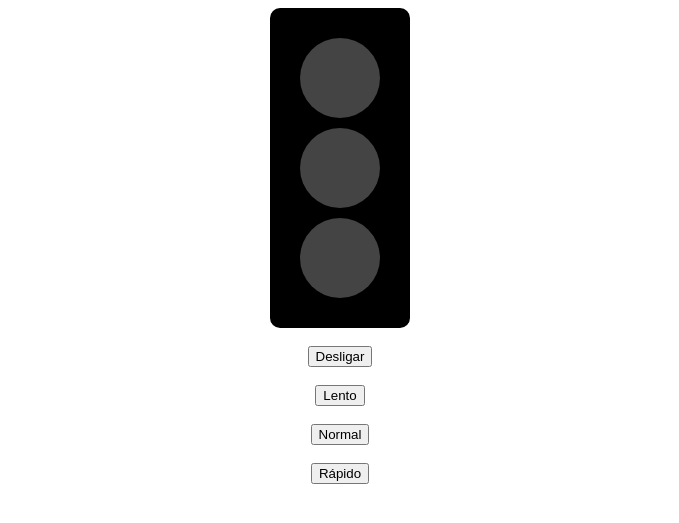
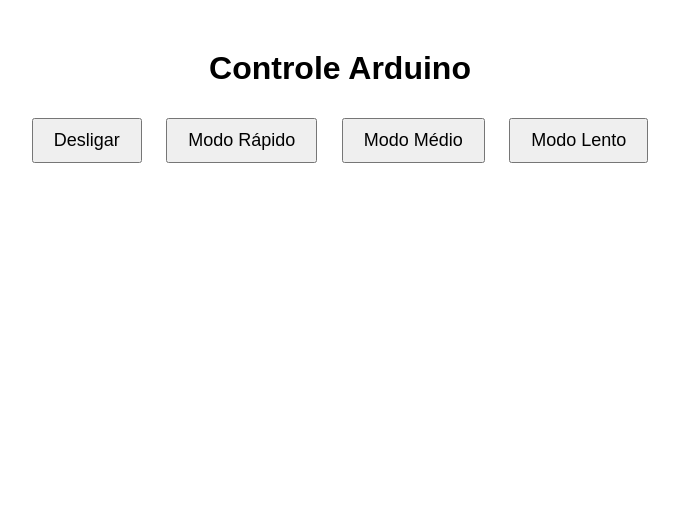
Before and after one commit to joaomnz23/projetosemaforo_php, a PHP site: page / in a window 1280 px wide. Shown: the top 523 px of the page, without its empty margins (300-979 px from the left). Run offline with PHP 8.4, Linux system fonts and the light colour scheme.

Commit message:
Projeto finalizado, com novo firmware e nova conexão
Novo firmware, com função diferente que apenas altera o tempo entre luzes.
Botão do HTML chama função do JS, que faz um fetch, chamando arquivo PHP que pega endereço via GET para rodar função exata do objeto criado.

```diff
--- a/arduino.php
+++ b/arduino.php
@@ -1,7 +1,6 @@
 <?php
-class Semaforo
+class Arduino
 {
-
     private $porta;
 
     public function __construct($porta)
@@ -9,29 +8,31 @@ class Semaforo
         $this->porta = $porta;
     }
 
-    private function enviar($cmd)
+    private function enviarComando($comando)
     {
-
-        exec("echo $cmd > {$this->porta}");
+        // O '&' permite rodar dois comandos em sequência no Windows
+        // Configuramos a porta e enviamos o comando logo em seguida
+        $cmd = "mode " . $this->porta . " BAUD=9600 PARITY=N DATA=8 STOP=1 & echo " . $comando . " > " . $this->porta;
+        exec($cmd);
     }
 
     public function desligar()
     {
-        $this->enviar("D");
+        $this->enviarComando("d");
+    }
+
+    public function rapido()
+    {
+        $this->enviarComando("r");
+    }
+
+    public function medio()
+    {
+        $this->enviarComando("m");
     }
 
     public function lento()
     {
-        $this->enviar("1");
-    }
-
-    public function medio()
-    {
-        $this->enviar("2");
-    }
-
-    public function rapido()
-    {
-        $this->enviar("3");
+        $this->enviarComando("l");
     }
 }
--- /dev/null
+++ b/index.html
@@ -0,0 +1,19 @@
+<!DOCTYPE html>
+<html lang="pt-BR">
+
+<head>
+  <meta charset="UTF-8">
+  <title>IHM Arduino</title>
+  <link rel="stylesheet" href="style.css">
+</head>
+
+<body>
+  <h1>Controle Arduino</h1>
+  <button onclick="enviar('desligar')">Desligar</button>
+  <button onclick="enviar('rapido')">Modo Rápido</button>
+  <button onclick="enviar('medio')">Modo Médio</button>
+  <button onclick="enviar('lento')">Modo Lento</button>
+</body>
+<script src="script.js"></script>
+
+</html>
--- a/index.php
+++ /dev/null
@@ -1,39 +0,0 @@
-<?php
-
-require "arduino.php";
-
-$semaforo = new Semaforo("COM3");
-?>
-
-<!DOCTYPE html>
-<html lang="pt-br">
-
-<head>
-    <meta charset="UTF-8">
-    <meta name="viewport" content="width=device-width, initial-scale=1.0">
-    <title>Semáforo</title>
-    <link rel="stylesheet" href="style.css">
-</head>
-
-<body>
-    <div class="semaforo">
-        <div id="vermelho" class="luz"></div>
-        <div id="amarelo" class="luz"></div>
-        <div id="verde" class="luz"></div>
-    </div>
-
-    <br>
-    <button id="Desligar" onclick="<?php $semaforo->desligar(); ?>">Desligar</button>
-    <br>
-    <button id="lento" onclick="<?php $semaforo->lento() ?>">Lento</button>
-    <br>
-    <button id="normal" onclick="<?php $semaforo->medio() ?>">Normal</button>
-    <br>
-    <button id="rapido" onclick="<?php $semaforo->rapido() ?>">Rápido</button>
-
-
-
-</body>
-<script src="script.js"></script>
-
-</html>
--- a/script.js
+++ b/script.js
@@ -1,80 +1,7 @@
-const vermelho = document.getElementById("vermelho")
-const amarelo = document.getElementById("amarelo")
-const verde = document.getElementById("verde")
-
-const desligar = document.getElementById("Desligar")
-
-const lento = document.getElementById("lento")
-const normal = document.getElementById("normal")
-const rapido = document.getElementById("rapido")
-
-let intervalo
-let estado = "vermelho"
-
-let tempoVermelho = 3000
-let tempoVerde = 3000
-let tempoAmarelo = 1000
-
-function apagar(){
-    vermelho.className = "luz"
-    amarelo.className = "luz"
-    verde.className = "luz"
+function enviar(acao) {
+    fetch('action.php?acao=' + acao)
+        .then(response => response.text())
+        .then(data => {
+            console.log("Resposta do Arduino: " + data);
+        });
 }
-
-function ciclo(){
-    if(estado === "vermelho"){
-        apagar()
-        verde.classList.add("verde")
-        estado = "verde"
-        intervalo = setTimeout(ciclo, tempoVerde)
-    }
-    else if(estado === "verde"){
-        apagar()
-        amarelo.classList.add("amarelo")
-        estado = "amarelo"
-        intervalo = setTimeout(ciclo, tempoAmarelo)
-    }
-    else{
-        apagar()
-        vermelho.classList.add("vermelho")
-        estado = "vermelho"
-        intervalo = setTimeout(ciclo, tempoVermelho)
-    }
-}
-
-function iniciar(){
-    clearTimeout(intervalo) // cancela ciclos anteriores
-    estado = "vermelho"
-    apagar()
-    vermelho.classList.add("vermelho")
-    intervalo = setTimeout(ciclo, tempoVermelho)
-}
-
-function parar(){
-    clearTimeout(intervalo)
-    apagar()
-}
-
-// Quando clicar em um modo, ajusta tempos e inicia
-lento.addEventListener("click", ()=>{
-    tempoVermelho = 2000
-    tempoVerde = 1000
-    tempoAmarelo = 2000
-    iniciar()
-})
-
-normal.addEventListener("click", ()=>{
-    tempoVermelho = 1000
-    tempoVerde = 500
-    tempoAmarelo = 1000
-    iniciar()
-})
-
-rapido.addEventListener("click", ()=>{
-    tempoVermelho = 100
-    tempoVerde = 50
-    tempoAmarelo = 100
-    iniciar()
-})
-
-desligar.addEventListener("click", parar)
--- a/style.css
+++ b/style.css
@@ -1,32 +1,12 @@
-body{
-
-  display:flex;
-  flex-direction:column;
-  align-items:center;
+body {
+    font-family: Arial, sans-serif;
+    text-align: center;
+    margin-top: 50px;
 }
 
-.semaforo{
-  background:black;
-  padding:20px;
-  border-radius:10px;
+button {
+    font-size: 18px;
+    padding: 10px 20px;
+    margin: 10px;
+    cursor: pointer;
 }
-
-.luz{
-  width:80px;
-  height:80px;
-  border-radius:50%;
-  margin:10px;
-  background:#444;
-}
-
-.vermelho{
-  background:red;
-}
-
-.amarelo{
-  background:yellow;
-}
-
-.verde{
-  background:green;
-}
```
Also changed, not shown: action.php (added, +24 -0 lines), 2 other files.
